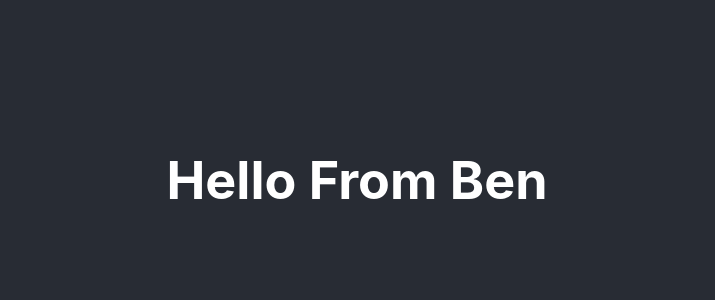
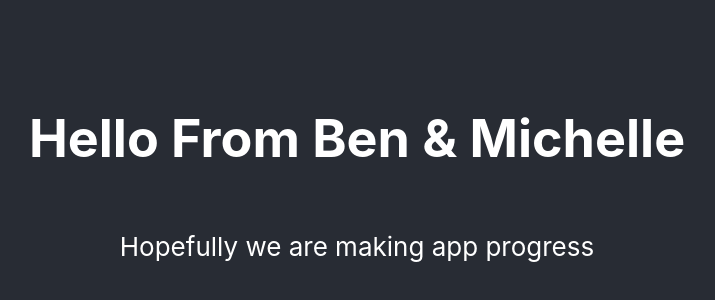
Before and after one commit to bencbaumann/react-cdn, a React (Create React App) app: page / in a window 1280 px wide. Shown: the part 220-520 px from the top of the page, without its empty margins (283-998 px from the left). Built offline with nearby package versions, Linux system fonts and the light colour scheme.

Commit message:
updated h1

```diff
--- a/src/App.css
+++ b/src/App.css
@@ -5,12 +5,6 @@
 .App-logo {
   height: 40vmin;
   pointer-events: none;
-}
-
-@media (prefers-reduced-motion: no-preference) {
-  .App-logo {
-    animation: App-logo-spin infinite 20s linear;
-  }
 }
 
 .App-header {
--- a/src/App.js
+++ b/src/App.js
@@ -5,7 +5,8 @@ function App() {
   return (
     <div className="App">
       <header className="App-header">
-        <h1>Hello From Ben</h1>
+        <h1>Hello From Ben & Michelle</h1>
+        <p>Hopefully we are making app progress</p>
       </header>
     </div>
   );
```
